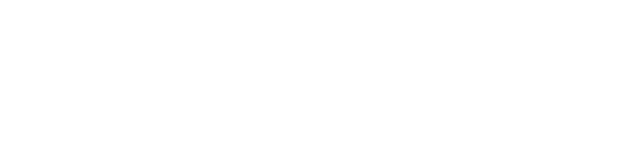
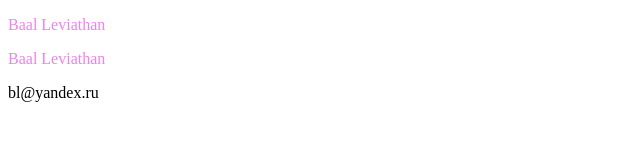
Before and after one commit to BAAL996/git-course, a plain HTML site: page index.html in a window 1280 px wide. Shown: the whole page, without its empty margins (0-640 px from the left). Drawn offline with Linux system fonts and the light colour scheme.

Commit message:
Adds new function

```diff
--- a/index.html
+++ b/index.html
@@ -4,8 +4,18 @@
     <meta charset="UTF-8">
     <meta name="viewport" content="width=device-width, initial-scale=1.0">
     <title>Lord Kalaban</title>
+    <link rel="stylesheet" href="style.css">
 </head>
 <body>
+    <div>
+        <p class="autograph">Baal Leviathan</p>
+    </div>
+    <div>
+        <footer >
+            <p class="autograph">Baal Leviathan</p>
+            <p class="autograph_email"><a>bl@yandex.ru</a></p>
+        </footer>
+    </div>
 
 </body>
 </html>
--- a/style.css
+++ b/style.css
@@ -0,0 +1,15 @@
+body, head{
+
+}
+
+.footer{
+    background-color: black;
+    color: black;
+    size:auto;
+    margin:0;
+
+}
+
+.autograph{
+    color:violet;
+}
```
